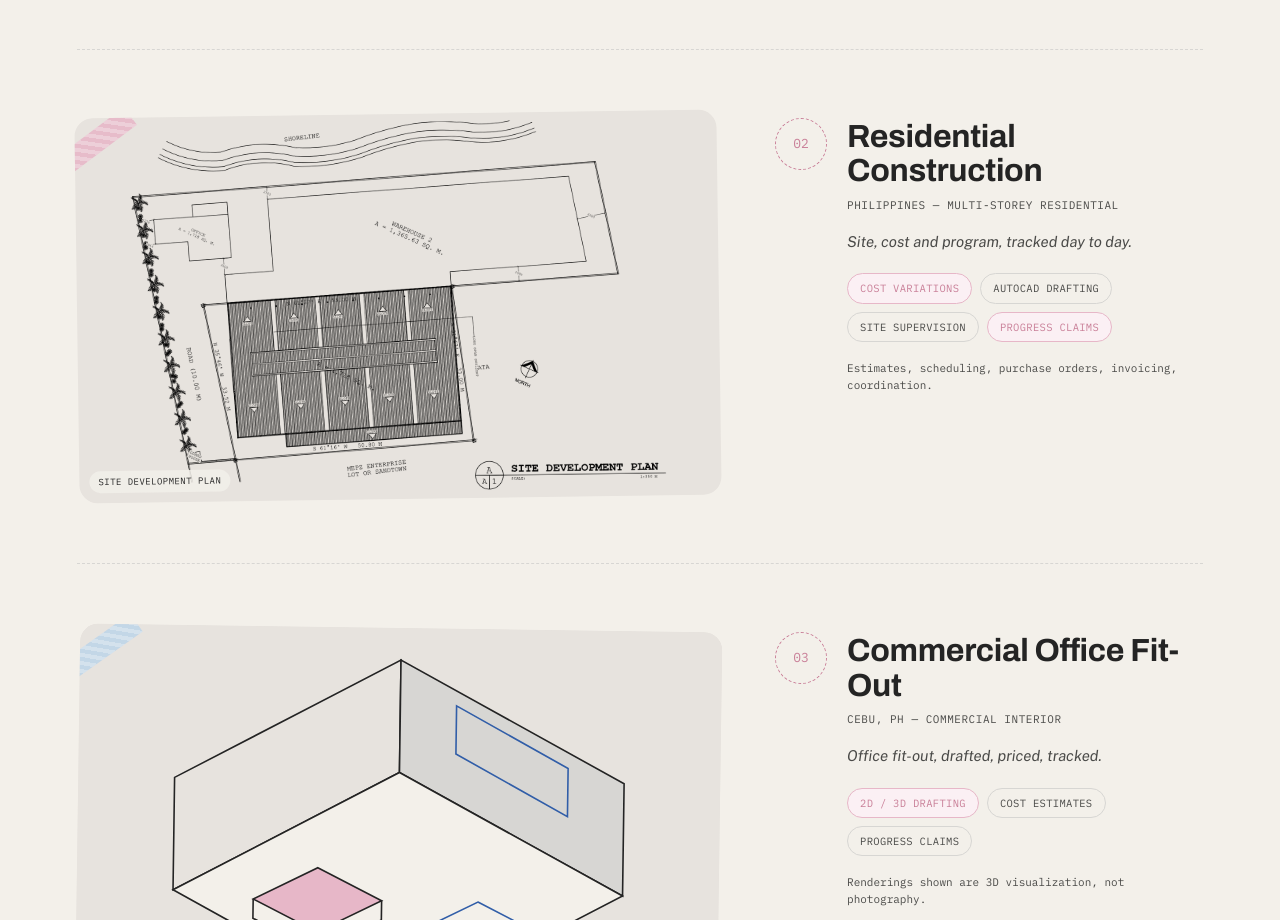
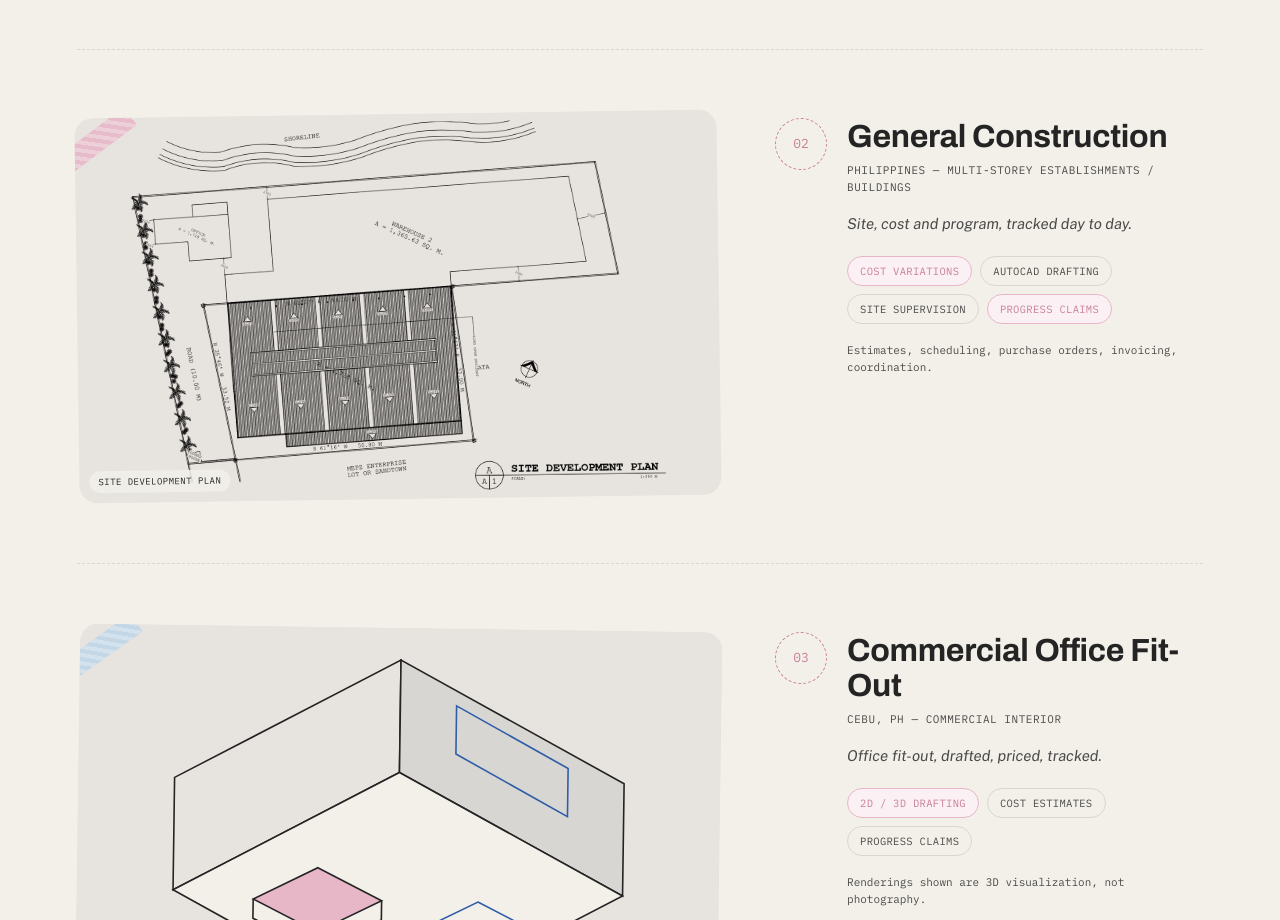
Before and after one commit to delafuente000/my-portfolio, a plain HTML site: page index.html in a window 1280 px wide. Shown: the part 2600-3520 px from the top of the page. Drawn offline with nearby package versions, Linux system fonts and the light colour scheme; a web font is replaced by a local one.

Commit message:
Add files via upload

```diff
--- a/index.html
+++ b/index.html
@@ -421,8 +421,8 @@ section.contact{ background:var(--army-dark); color:var(--ivory); padding:120px
       <div class="case-body">
         <span class="badge-circle" style="border-color:var(--pink-deep); color:var(--pink-deep);">02</span>
         <div>
-          <h3>Residential Construction</h3>
-          <div class="loc-cat">Philippines — Multi-Storey Residential</div>
+          <h3>General Construction</h3>
+          <div class="loc-cat">Philippines — Multi-Storey Establishments / Buildings</div>
           <p class="context">Site, cost and program, tracked day to day.</p>
           <div class="tags"><span>Cost Variations</span><span>AutoCAD Drafting</span><span>Site Supervision</span><span>Progress Claims</span></div>
           <p class="case-note">Estimates, scheduling, purchase orders, invoicing, coordination.</p>
```
